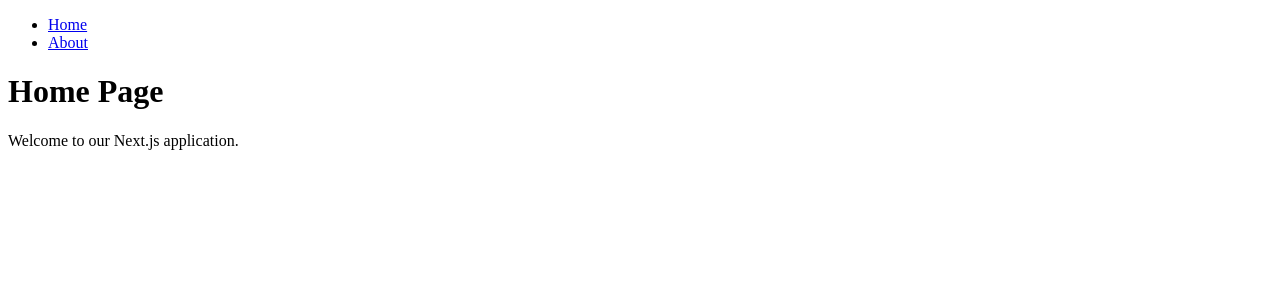
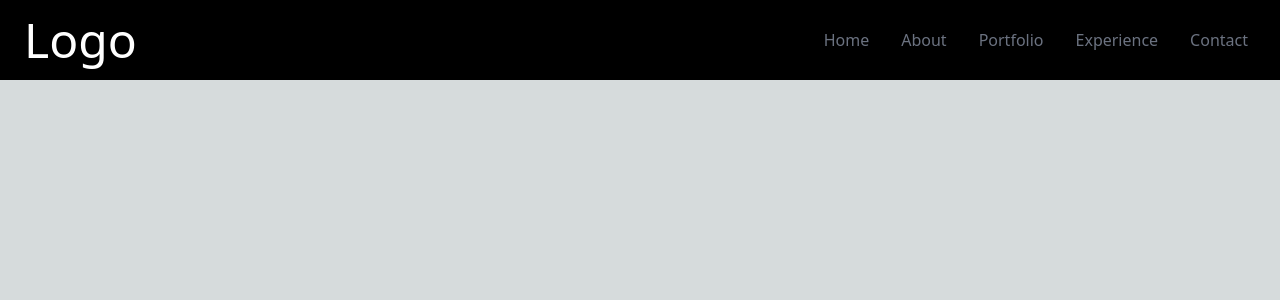
Before and after one commit to ctheoc05/WebProject, a Next.js app: page / in a window 1280 px wide. Shown: the top 300 px of the page. Built offline with nearby package versions, Linux system fonts and the light colour scheme.

Commit message:
tailwindcss,postcss,Navbar,index

```diff
--- /dev/null
+++ b/postcss.config.js
@@ -0,0 +1,9 @@
+// postcss.config.js
+
+module.exports = {
+  plugins: {
+    'postcss-import': {},
+    tailwindcss: {},
+    autoprefixer: {},
+  }
+}
--- /dev/null
+++ b/src/components/Navbar.js
@@ -0,0 +1,85 @@
+import Link from "next/link";
+import React, { useState } from "react";
+import { FaBars, FaTimes } from "react-icons/fa";
+
+const Navbar = () => {
+    const [nav, setNav] = useState(false);
+
+  const links = [
+    {
+      id: 1,
+      link: "home",
+    },
+    {
+      id: 2,
+      link: "about",
+    },
+    {
+      id: 3,
+      link: "portfolio",
+    },
+    {
+      id: 4,
+      link: "experience",
+    },
+    {
+      id: 5,
+      link: "contact",
+    },
+  ];
+
+  return (
+    <div className="flex justify-between items-center w-full h-20 px-4 text-white bg-black fixed nav">
+      <div>
+        {/* <h1 className="text-5xl font-signature ml-2"><a className="link-underline hover:transition ease-in-out delay-150 hover:underline hover:decoration-solid" href="">Logo</a></h1> */}
+        <h1 className="text-5xl font-signature ml-2">
+          <a
+            className="link-underline link-underline-black"
+            href=""
+            target="_blank"
+            rel="noreferrer"
+          >
+            Logo
+          </a>
+        </h1>
+      </div>
+
+      <ul className="hidden md:flex">
+        {links.map(({ id, link }) => (
+          <li
+            key={id}
+            className="nav-links px-4 cursor-pointer capitalize font-medium text-gray-500 hover:scale-105 hover:text-white duration-200 link-underline"
+          >
+            <Link href={link}>{link}</Link>
+          </li>
+        ))}
+      </ul>
+
+      <div
+        onClick={() => setNav(!nav)}
+        className="cursor-pointer pr-4 z-10 text-gray-500 md:hidden"
+      >
+        {nav ? <FaTimes size={30} /> : <FaBars size={30} />}
+      </div>
+
+      {nav && (
+        <ul className="flex flex-col justify-center items-center absolute top-0 left-0 w-full h-screen bg-gradient-to-b from-black to-gray-800 text-gray-500">
+          {links.map(({ id, link }) => (
+            <li
+              key={id}
+              className="px-4 cursor-pointer capitalize py-6 text-4xl"
+            >
+              <Link onClick={() => setNav(!nav)} href={link}>
+                {link}
+              </Link>
+            </li>
+          ))}
+        </ul>
+      )}
+    </div>
+  );
+
+};
+
+
+export default Navbar;
--- a/src/components/Navigation.jsx
+++ b/src/components/Navigation.jsx
@@ -1,18 +1,12 @@
-export const Navigation = () => {
+   const Navigation = () => {
     return (
-      <div className="sticky top-0 backdrop-blur-xl bg-[rgba(0,0,0,0.8)] border-b border-slate-800 z-50">
-        <Container className="flex justify-between py-5">
-          <Link href="/">
-            <Image src="/logo.png" alt="Family Guy" width={70} height={50} />
-          </Link>
-          <Link
-            href="/quiz"
-            className="flex items-center justify-center gap-1 px-5 font-semibold text-black transition-colors bg-green-500 rounded-md duration-600 hover:bg-green-600"
-          >
-            <TbArrowBigRightFilled className="text-lg" />
-            Take a Quiz
-          </Link>
-        </Container>
-      </div>
-    )
+      <nav className="fixed w-full h-24 shadow-xl bg-white px-2">
+<div className="flex justify-between items-center h-full w-full">
+  <div>Left Side</div>
+  <div>Right Side</div>
+</div>
+      </nav>
+    );
   }
+
+  export default Navigation;
--- a/src/pages/index.js
+++ b/src/pages/index.js
@@ -22,15 +22,17 @@
 //    }
 
 // pages/index.js
-import Layout from '../components/layout.js';
 
-const Home = () => {
+import Head from "next/head"
+// import Layout from '../components/layout.js';
+import Navbar from "../components/Navbar.js"
+import "../app/globals.css";
+
+export default function Home() {
   return (
-    <Layout>
-      <h1>Home Page</h1>
-      <p>Welcome to our Next.js application.</p>
-    </Layout>
-  );
-};
+    <>
+    <Navbar/>
+    </>
 
-export default Home;
+  )
+}
--- /dev/null
+++ b/tailwind.config.js
@@ -0,0 +1,15 @@
+/** @type {import('tailwindcss').Config} */
+module.exports = {
+    content: [
+      "./app/**/*.{js,ts,jsx,tsx,mdx}",
+      "./pages/**/*.{js,ts,jsx,tsx,mdx}",
+      "./components/**/*.{js,ts,jsx,tsx,mdx}",
+
+      // Or if using `src` directory:
+      "./src/**/*.{js,ts,jsx,tsx,mdx}",
+    ],
+    theme: {
+      extend: {},
+    },
+    plugins: [],
+  }
```
Also changed, not shown: _app.js (added, +12 -0 lines), package.json (+6 -3 lines), 1 other file (tests, documents, lock files or other folders).
